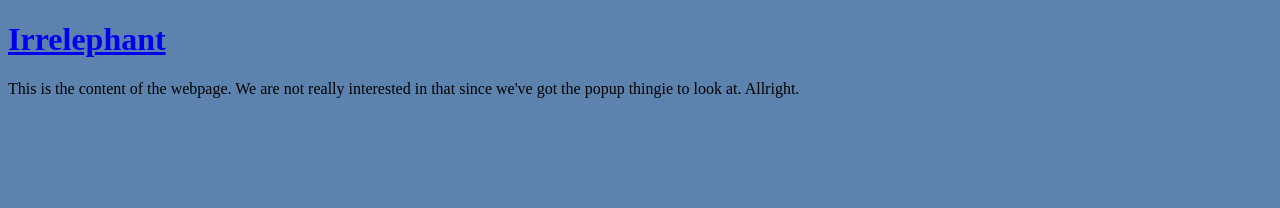
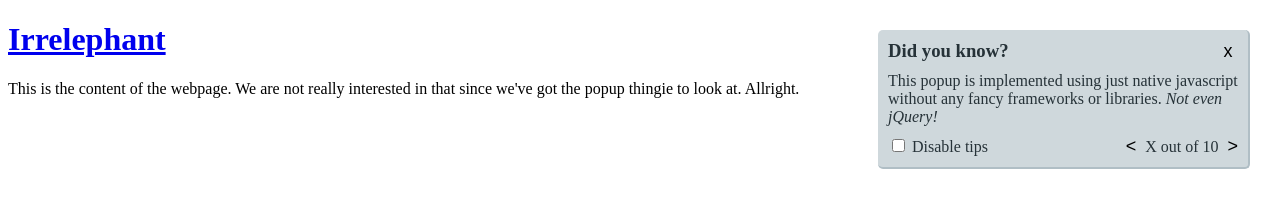
Before and after one commit to marengohue/code-jam2-dom, a website built with webpack: page src/index.html in a window 1280 px wide. Built offline with nearby package versions, Linux system fonts and the light colour scheme.

Commit message:
Added popup markup/styles

```diff
--- a/src/index.html
+++ b/src/index.html
@@ -6,7 +6,6 @@
     <meta name="description" content="Notification-like popup demo">
     <meta name="author" content="marengohue">
 </head>
-
 <body>
     <header>
         <a href="#">
@@ -16,6 +15,29 @@
     <main>
         This is the content of the webpage. We are not really interested in that since we've got the popup thingie to look at. Allright.
     </main>
-    <div class="popup-container"></div>
+    <div class="popup-container">
+        <header class="popup-header">
+            <h3 class="popup-header-text">Did you know?</h3>
+            <button class="close-button popup-button" aria-label="Close">x</button>
+        </header>
+        <p class="popup-contents">
+            This popup is implemented using just native javascript without any fancy frameworks or libraries. <em>Not even jQuery!</em>
+        </p>
+        <div class="popup-controls">
+            <div class="disable-tips-control">
+                <input type="checkbox" name="disable-tips" class="disable-tips"></input>
+                <label for="disable-tips">Disable tips</label>
+            </div>
+            <div class="current-tip-control">
+                <button class="prev-button popup-button" aria-label="Previous tip">&lt;</button>
+                <span class="tip-counter">
+                    <span class="current-tip-no">X</span>
+                    out of
+                    <span class="total-tip-count">10</span>
+                </span>
+                <button class="next-button popup-button" aria-label="Next tip">&gt;</button>
+            </div>
+        </div>
+    </div>
 </body>
 </html>
--- a/src/js/main.js
+++ b/src/js/main.js
@@ -1,3 +1,5 @@
 window.addEventListener('DOMContentLoaded', () => {
-    (new Popuper()).start();
+    setTimeout(() =>
+        new Popuper().start()
+    , 5000);
 }, true);
--- a/src/js/popuper.js
+++ b/src/js/popuper.js
@@ -4,6 +4,6 @@ class Popuper {
     }
 
     start() {
-
+        this.settingsStorage.getPopuperStatus();
     }
 }
--- /dev/null
+++ b/src/less/colors.less
@@ -0,0 +1,10 @@
+@blue-grey-50:  #ECEFF1;
+@blue-grey-100: #CFD8DC;
+@blue-grey-200: #B0BEC5;
+@blue-grey-300: #90A4AE;
+@blue-grey-400: #78909C;
+@blue-grey-500: #607D8B;
+@blue-grey-600: #546E7A;
+@blue-grey-700: #455A64;
+@blue-grey-800: #37474F;
+@blue-grey-900: #263238;
--- /dev/null
+++ b/src/less/popup.less
@@ -0,0 +1,57 @@
+@popup-bg-color: @blue-grey-100;
+@popup-border-color: @blue-grey-200;
+@popup-text-color: @blue-grey-900;
+
+.popup-container {
+    background-color: @popup-bg-color;
+    color: @popup-text-color;
+    width: 350px;
+    padding: 10px;
+    border-radius: 5px;
+    border-bottom: 2px solid @popup-border-color;
+    border-right:  2px solid @popup-border-color;
+    position: absolute;
+    top: 30px;
+    right: 30px;
+
+    .popup-button {
+        background-color: transparent;
+        border: none;
+        margin: 0;
+        padding: 0;
+        font-size: 18px;
+        cursor: pointer;
+    }
+
+    .popup-header {
+        display: flex;
+        justify-content: space-between;
+
+        h3.popup-header-text {
+            margin: 0;
+        }
+
+        button.close-button {
+            flex-basis: 20px;
+        }
+    }
+
+    .popup-contents {
+        margin: 10px 0;
+    }
+
+    .popup-controls {
+        display: flex;
+        justify-content: space-between;
+
+        .current-tip-control {
+            .prev-button {
+                margin-right: 5px;
+            }
+
+            .next-button {
+                margin-left: 5px;
+            }
+        }
+    }
+}
--- a/src/less/style.less
+++ b/src/less/style.less
@@ -1,5 +1,2 @@
-@nice-blue: #5B83AD;
-
-body {
-    background-color: @nice-blue;
-}
+@import 'colors.less';
+@import 'popup.less';
```
